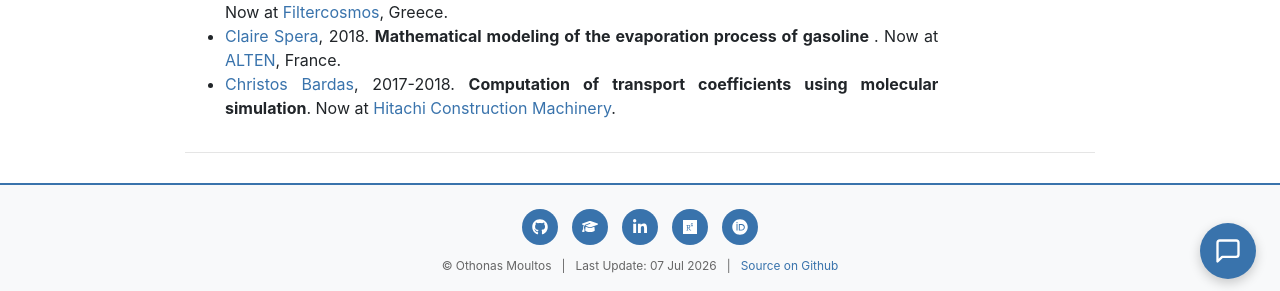
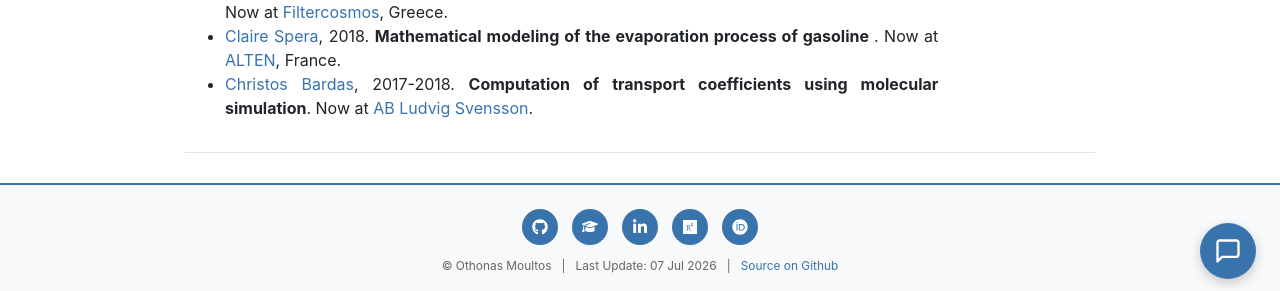
Before and after one commit to omoultosEthTuDelft/web, a Jekyll site: the page built from alumni/index.md, in a window 1280 px wide and 900 px high, scrolled down 2136 px. Shown: the part 597-888 px from the top of the window. Built offline with Jekyll 4.4.1, drawn with Linux system fonts in a browser that asks for light colours.

Commit message:
Update Christos Bardas's position to AB Ludvig Svensson
Co-Authored-By: Claude Fable 5 <noreply@anthropic.com>

```diff
--- a/alumni/index.md
+++ b/alumni/index.md
@@ -75,7 +75,7 @@ https://repository.tudelft.nl/record/uuid:2839134b-9631-477c-aafb-3a0fecf49b6c).
 - [Prof. Keiichi Kuboyama](https://scholar.google.com/citations?hl=en&user=JM6iv9IAAAAJ&view_op=list_works&sortby=pubdate), 2018. <strong> Molecular simulations of PMMA/nanoparticle composites</strong>. Now at [Tokyo Institute of Technology](https://www.titech.ac.jp/english), Japan.
 - [Dr. Ilias Nikolaidis](https://www.linkedin.com/in/ilias-nikolaidis-931554205/?originalSubdomain=gr), 2018. <strong> Equation of state modeling of mixtures of asymetric hydrocarbons</strong>. Now at [Filtercosmos](https://www.filtercosmos.gr), Greece.
 - [Claire Spera](https://www.linkedin.com/in/claire-spera/?trk=public_profile_browsemap&originalSubdomain=fr), 2018. <strong> Mathematical modeling of the evaporation process of gasoline </strong>. Now at [ALTEN](https://www.alten.com), France.
-- [Christos Bardas](https://www.linkedin.com/in/christos-bardas/?originalSubdomain=nl), 2017-2018. <strong> Computation of transport coefficients using molecular simulation</strong>. Now at [Hitachi Construction Machinery](https://www.linkedin.com/company/hitachi-construction-machinery/about/).
+- [Christos Bardas](https://www.linkedin.com/in/christos-bardas/?originalSubdomain=nl), 2017-2018. <strong> Computation of transport coefficients using molecular simulation</strong>. Now at [AB Ludvig Svensson](http://www.ludvigsvensson.com/).
 
 </section>
 
```
